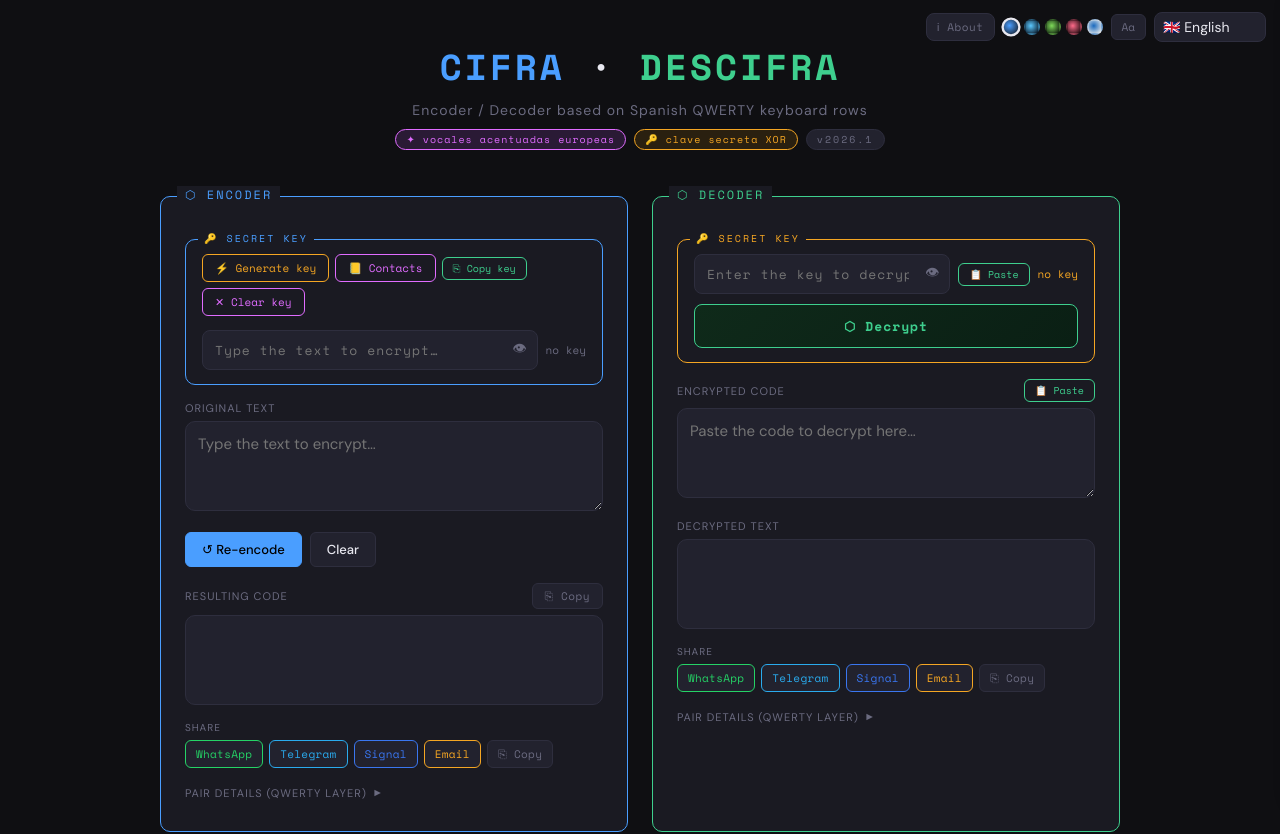
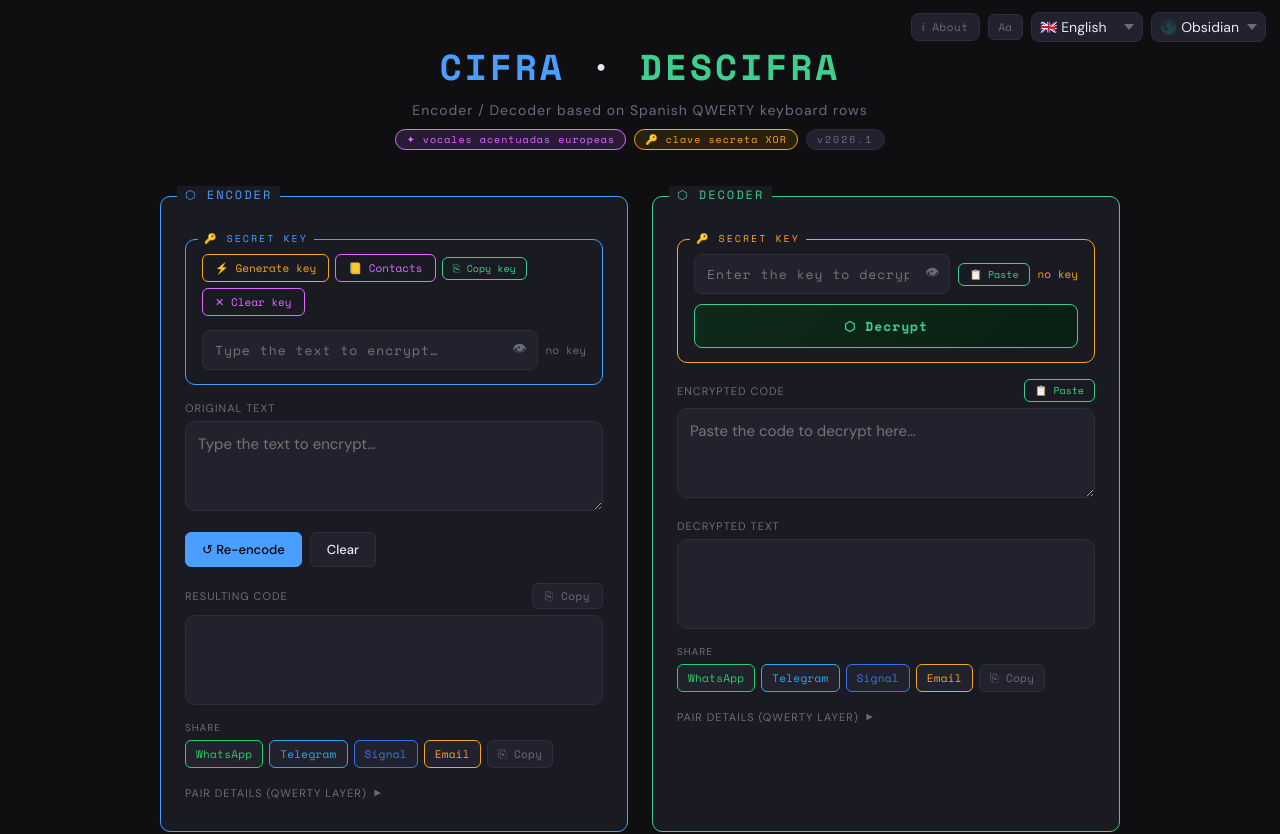
Before and after one commit to caracole/qwerty-chat, a plain HTML site: page cifrador_qwerty.html in a window 1280 px wide. Shown: the top 834 px of the page. Drawn offline with nearby package versions, Linux system fonts and the light colour scheme.

Commit message:
Add files via upload

```diff
--- a/cifrador_qwerty.html
+++ b/cifrador_qwerty.html
@@ -487,19 +487,19 @@
 <!-- SELECTOR DE IDIOMA + BOUTON À PROPOS -->
 <div class="lang-select-wrap">
   <a href="index.html" class="btn-about" data-i18n="btn_about">ℹ À propos</a>
-  <div class="theme-picker">
-    <div class="theme-dot t-obsidian active" onclick="setTheme('obsidian')" title="Obsidian"></div>
-    <div class="theme-dot t-ocean"    onclick="setTheme('ocean')"    title="Ocean"></div>
-    <div class="theme-dot t-forest"   onclick="setTheme('forest')"   title="Forest"></div>
-    <div class="theme-dot t-crimson"  onclick="setTheme('crimson')"  title="Crimson"></div>
-    <div class="theme-dot t-paper"    onclick="setTheme('paper')"    title="Paper"></div>
-  </div>
   <button class="btn-icon-toggle" id="btn-icon-mode" onclick="toggleIconMode()" title="Basculer icônes / texte">Aa</button>
   <select class="lang-select" id="lang-select" onchange="setLang(this.value)">
     <option value="fr">🇫🇷 Français</option>
     <option value="es">🇪🇸 Español</option>
     <option value="en">🇬🇧 English</option>
     <option value="ru">🇷🇺 Русский</option>
+  </select>
+  <select class="lang-select" id="theme-select" onchange="setTheme(this.value)">
+    <option value="obsidian">🌑 Obsidian</option>
+    <option value="ocean">🌊 Ocean</option>
+    <option value="forest">🌲 Forest</option>
+    <option value="crimson">🔴 Crimson</option>
+    <option value="paper">☀️ Paper</option>
   </select>
 </div>
 
@@ -1887,12 +1887,8 @@ function setTheme(name) {
   const html = document.documentElement;
   THEMES.forEach(t => html.classList.remove('theme-' + t));
   if (name !== 'obsidian') html.classList.add('theme-' + name);
-  document.querySelectorAll('.theme-dot').forEach(d => {
-    d.classList.toggle('active', d.classList.contains('t-' + name));
-  });
-  /* Adapter le sélecteur de langue (fond change avec le thème) */
-  const sel = document.getElementById('lang-select');
-  if (sel) sel.style.background = getComputedStyle(html).getPropertyValue('--surface2').trim();
+  const sel = document.getElementById('theme-select');
+  if (sel) sel.value = name;
   localStorage.setItem('qw_theme', name);
 }
 
```
